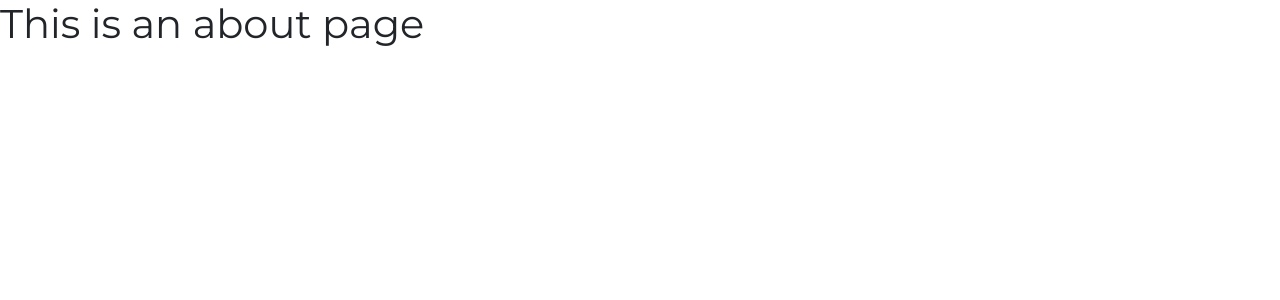
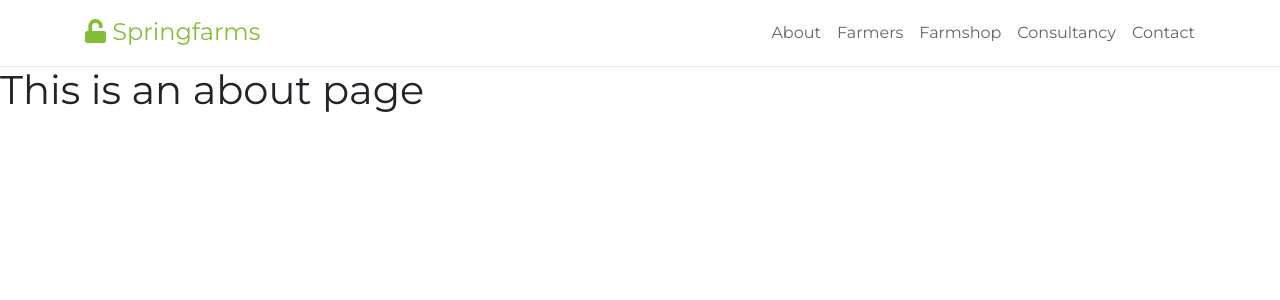
Before and after one commit to Achilles45/springfarms, a Vue app: page /about in a window 1280 px wide. Shown: the top 300 px of the page. Built offline with nearby package versions, Linux system fonts and the light colour scheme.

Commit message:
Created the navbar component

```diff
--- a/src/App.vue
+++ b/src/App.vue
@@ -1,7 +1,8 @@
 <template>
   <div id="app">
-
+    <transition name="animate" enter-active-class="animated bounceInRight" leave-active-class="animated bounceOutRight">
     <router-view/>
+    </transition>
   </div>
 </template>
 
--- a/src/components/Banner.vue
+++ b/src/components/Banner.vue
@@ -8,7 +8,7 @@
                  </div>
                  <div class="navbar__contents">
                      <ul class="navbar__items d-flex justify-content-between">
-                         <li><router-link to="/" class="nav-links">About</router-link></li>
+                         <li><router-link to="/about" class="nav-links">About</router-link></li>
                          <li><router-link to="/" class="nav-links">Farmers</router-link></li>
                          <li><router-link to="/" class="nav-links">Farmshop</router-link></li>
                          <li><router-link to="/" class="nav-links">Consultancy</router-link></li>
--- /dev/null
+++ b/src/components/Navbar.vue
@@ -0,0 +1,42 @@
+<template>
+    <div class="navbar__wrapper container-fluid">
+        <div class="container">
+            <div class="navbar__contents d-flex justify-content-between">
+                <div class="navbar__brand">
+                     <router-link to="/" class="logo"><h4><i class="fas fa-unlock logo-icon"></i> Springfarms</h4></router-link>
+                </div>
+                 <div class="navbar__contents">
+                     <ul class="navbar__items d-flex justify-content-between">
+                         <li><router-link to="/about" class="nav-links">About</router-link></li>
+                         <li><router-link to="/" class="nav-links">Farmers</router-link></li>
+                         <li><router-link to="/" class="nav-links">Farmshop</router-link></li>
+                         <li><router-link to="/" class="nav-links">Consultancy</router-link></li>
+                         <li><router-link to="/" class="nav-links contact-link">Contact</router-link></li>
+                     </ul>
+                 </div>
+                 <div @click="openNav()" class="navbar-toggler">
+                     <i class="fa fa-bars"></i>
+                 </div>
+            </div>
+        </div>
+    </div>
+</template>
+<script>
+export default {
+    name: 'Navbar',
+    data(){
+        return{
+
+        }
+    },
+    methods: {
+        openNav: function(){
+            const nav = document.querySelector('.navbar__items');
+            nav.classList.toggle('show-nav');
+        }
+    }
+}
+</script>
+<style>
+
+</style>
--- /dev/null
+++ b/src/styles/_navbar.scss
@@ -0,0 +1,58 @@
+.navbar__wrapper{
+   box-shadow: 0px 0px 1px rgba(0,0,0,.5);
+   padding: .3rem 0;
+   .navbar__contents{
+       padding-top: .5rem;
+       align-items: center;
+       .logo-icon{
+           color: $lightgreen;
+           text-decoration: none;
+       }
+       .logo{
+        color: $lightgreen;
+        font-weight: bold;
+        text-decoration: none;
+       }
+       .navbar-toggler{
+           display: none;
+       }
+       .navbar__contents{
+           .navbar__items{
+               .nav-links{
+                   margin-left: 1rem;
+                   color: #656565;
+                   text-decoration: none;
+                //    font-weight: bold;
+               }
+           }
+       }
+   }
+}
+
+@media only screen and (max-width: 768px){
+    .navbar__items{
+        background: $lightgreen;
+        position: absolute;
+        flex-direction: column;
+        padding: 4rem 2rem;
+        top: 20%;
+        right: -100%;
+        border-radius: 4px;
+        transition: all ease-in-out .5s;
+        z-index: 2;
+         .nav-links{
+             line-height: 2;
+             color: #fff !important;
+         }
+         .contact-link{
+             line-height: 4;
+         }
+    }
+    .show-nav{
+        right: 10%;
+    }
+    .navbar-toggler{
+        display: block !important;
+        cursor: pointer;
+    }
+}
--- a/src/styles/main.scss
+++ b/src/styles/main.scss
@@ -6,3 +6,4 @@
 @import './products';
 @import './order';
 @import './footer';
+@import './navbar';
--- a/src/views/About.vue
+++ b/src/views/About.vue
@@ -1,5 +1,15 @@
 <template>
   <div class="about">
+    <Navbar />
     <h1>This is an about page</h1>
   </div>
 </template>
+<script>
+import Navbar from "@/components/Navbar.vue";
+export default {
+  name: 'about',
+  components:{
+    Navbar
+  }
+}
+</script>
```
